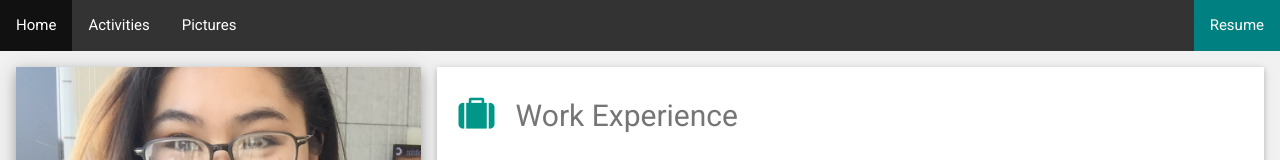
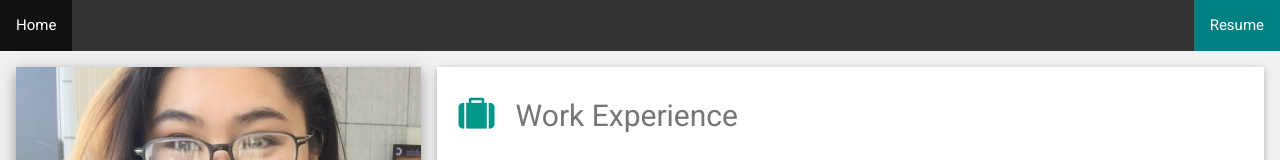
Before and after one commit to goldencarrots72/goldencarrots72.github.io, a plain HTML site: page index.html in a window 1280 px wide. Shown: the top 160 px of the page. Drawn offline with nearby package versions, Linux system fonts and the light colour scheme.

Commit message:
little changes

```diff
--- a/index.html
+++ b/index.html
@@ -13,8 +13,8 @@
 <div class ="navbar">
 	<ul>
   <li><a href="/index.html">Home</a></li>
-  <li><a href="/activities.html">Activities</a></li>
-  <li><a href="/contact">Pictures</a></li>
+  <!--<li><a href="/activities.html">Activities</a></li>
+  <li><a href="/contact">Pictures</a></li>-->
   <li style="float:right"><a class="active" href="NewResume.pdf">Resume</a></li>
 </ul>
 	</div>
```
